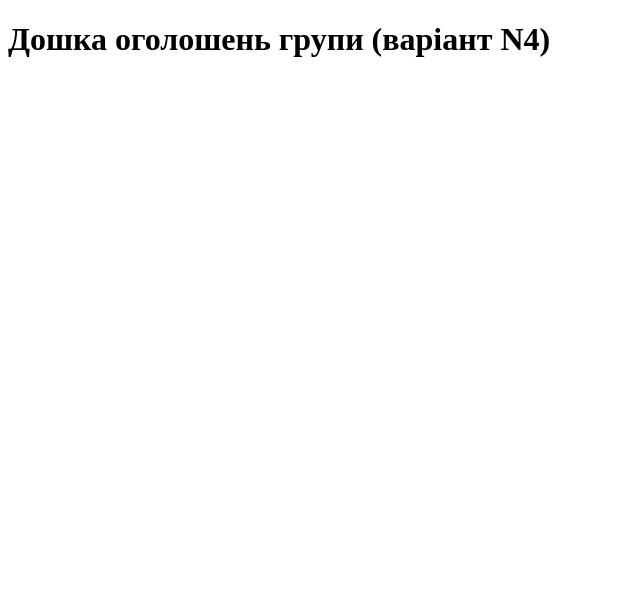
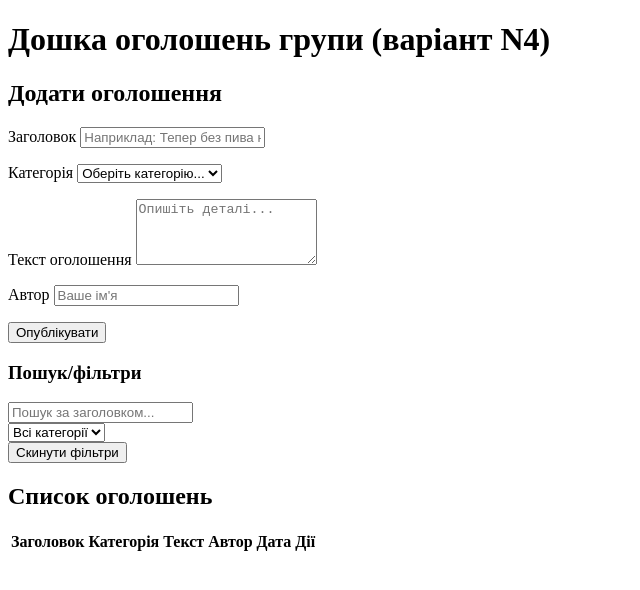
Before and after one commit to goncharov2007ivan-a11y/LAB-1, a plain HTML site: page frontend/index.html in a window 1280 px wide. Shown: the whole page, without its empty margins (0-640 px from the left). Drawn offline with Linux system fonts and the light colour scheme.

Commit message:
Закінчив html

```diff
--- a/frontend/index.html
+++ b/frontend/index.html
@@ -12,8 +12,96 @@
  <header>
 <h1>Дошка оголошень групи (варіант N4)</h1>
 </header>
- <main>
-    <p></p>
+ <main class ="page">
+    <section id ="create-post-section" class="panel">
+<h2>Додати оголошення</h2>
+<form id="create-form">
+   <div class="field">
+      <label for="titleInput">Заголовок</label>
+      <input
+      id="titleInput"
+      type="text"
+      placeholder="Наприклад: Тепер без пива не пускають до гуртожитку"
+      maxlength="50"
+      required
+      >
+      <p class="error-text" id="fieldError"></p>
+   </div>
+   <div class="field">
+      <label for="categorySelect">Категорія</label>
+      <select id="categorySelect" required>
+<option value="">Оберіть категорію...</option>
+<option value="news">Новини</option>
+<option value="events">Події</option>
+<option value="lost-found">Потєряшкі</option>
+<option value="study">Навчання</option>
+<option value="sport">Спорт</option>
+<option value="memes">Меми</option>
+      </select>
+      <p class="error-text" id="fieldError"></p>
+   </div>
+<div class="field">
+   <label for="massageInput">Текст оголошення</label>
+   <textarea
+   id="massageInput"
+   rows="4"
+   placeholder="Опишіть деталі..."
+   minlength="15"
+   maxlength="400"
+   required
+   ></textarea>
+   <p class="error-text" id="fieldError"></p>
+</div>
+<div class="field">
+<label for="authorInput">Автор</label>
+<input
+id="authorInput"
+type="text"
+placeholder="Ваше ім'я"
+minlength="2"
+maxlength="25"
+required
+>
+<p class="error-text" id="fieldError"></p>
+</div>
+<button type="submit">Опублікувати</button>
+</form>
+    </section>
+    <section id="search-filter-section" class="panel">
+<h3>Пошук/фільтри</h3>
+<div class="search-filter-wrapper">
+   <div class="search-filter-field">
+      <input id="searchInput" type="text" placeholder="Пошук за заголовком...">
+   </div>
+   <div class="search-filter-field">
+      <select id="filterSelector">
+         <option value="all">Всі категорії</option>
+        <option value="news">Новини</option>
+        <option value="events">Події</option>
+        <option value="lost-found">Потєряшкі</option>
+        <option value="study">Навчання</option>
+        <option value="sport">Спорт</option>
+        <option value="memes">Меми</option>
+      </select>
+   </div>
+   <button id="clear-filters-btn" class="secondary-btn">Скинути фільтри</button>
+</div>
+    </section>
+    <section id="post-list-section">
+<h2>Список оголошень</h2>
+<table>
+   <thead>
+      <tr>
+         <th>Заголовок</th>
+         <th>Категорія</th>
+         <th>Текст</th>
+         <th>Автор</th>
+         <th>Дата</th>  <th>Дії</th>
+      </tr>
+   </thead>
+   <tbody id="posts-body"></tbody>
+</table>
+    </section>
  </main>
 </body>
 </html>
```
